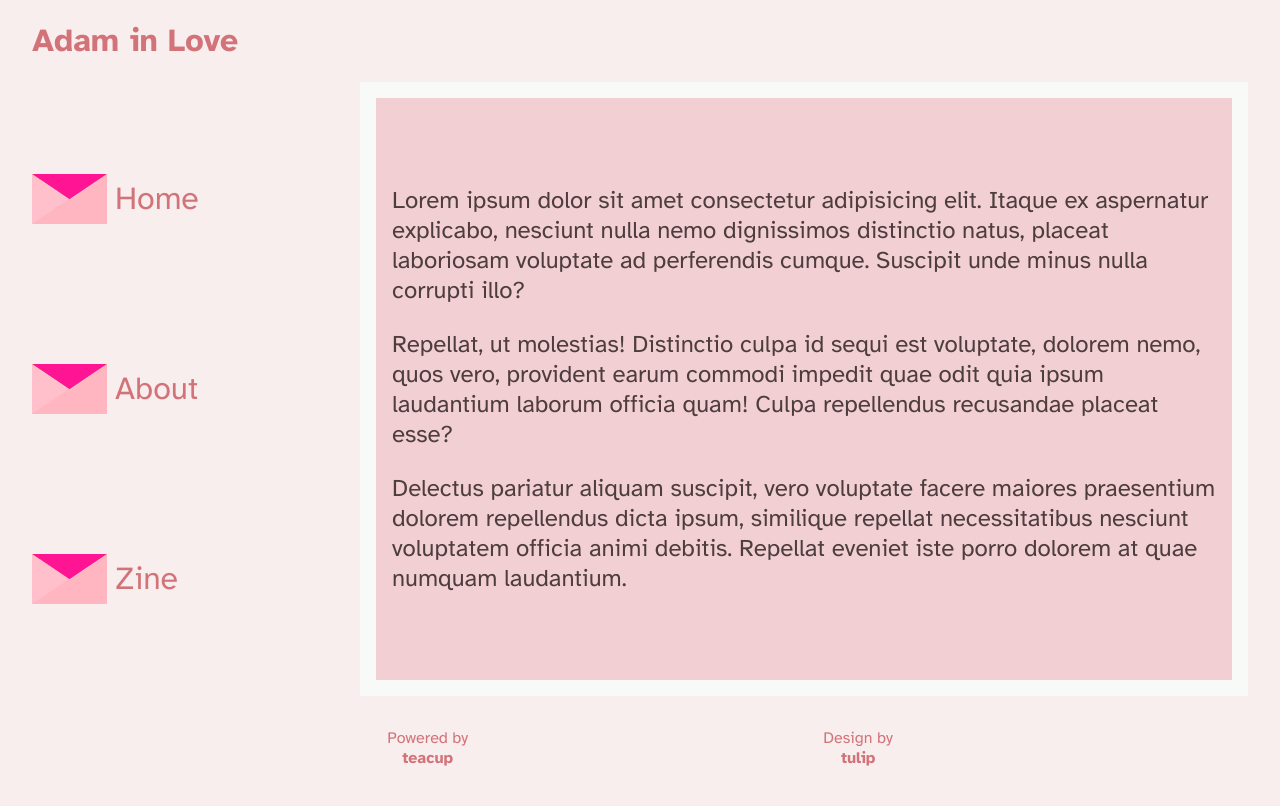
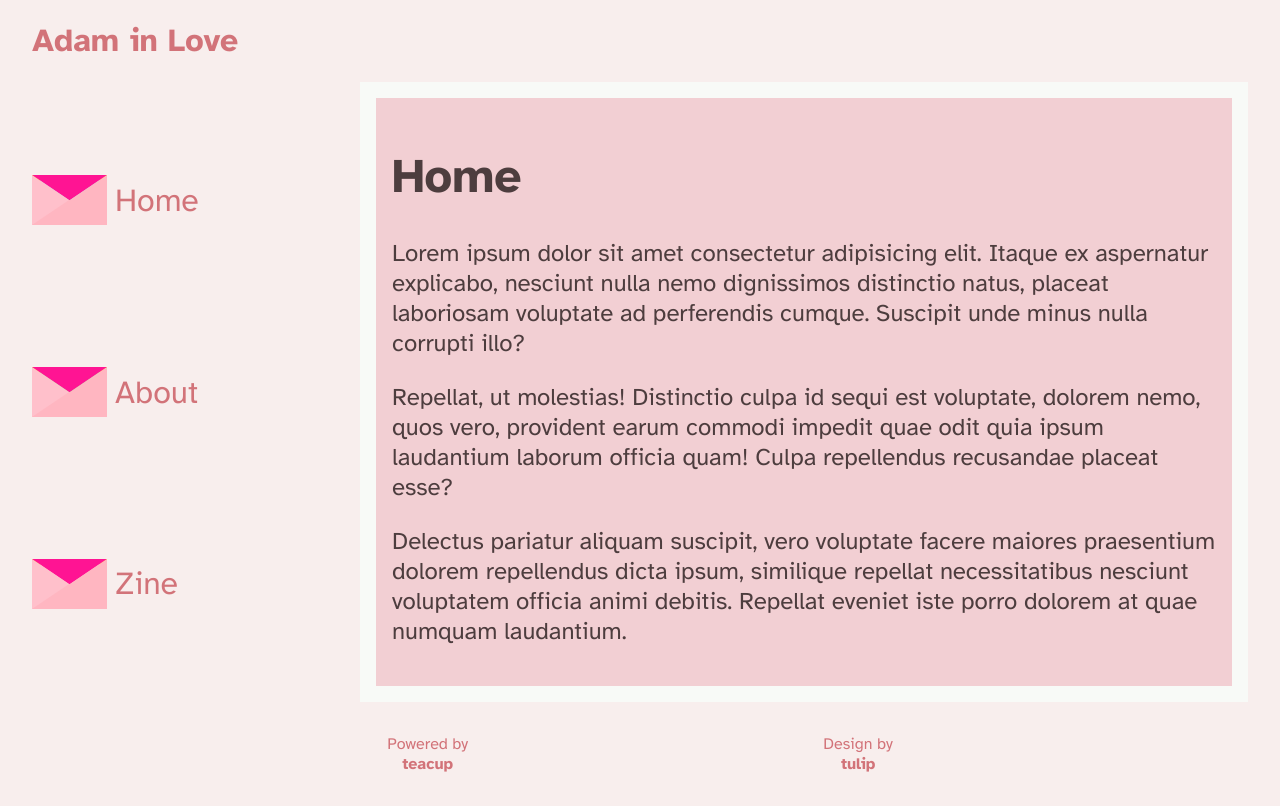
Before and after one commit to trulshj/adam-in-love-zine, a Next.js app: page / in a window 1280 px wide. Built offline with nearby package versions, Linux system fonts and the light colour scheme.

Commit message:
prettier

```diff
--- a/pages/index.tsx
+++ b/pages/index.tsx
@@ -7,11 +7,12 @@ const Home: NextPage = () => {
       <Head>
         <title>Adam in Love</title>
         <meta
-          name="description"
-          content="A zine about Adam from SK8 being in love <33"
+          name='description'
+          content='A zine about Adam from SK8 being in love <33'
         />
-        <link rel="icon" href="/favicon.ico" />
+        <link rel='icon' href='/favicon.ico' />
       </Head>
+      <h1>Home</h1>
       <p>
         Lorem ipsum dolor sit amet consectetur adipisicing elit. Itaque ex
         aspernatur explicabo, nesciunt nulla nemo dignissimos distinctio natus,
@@ -27,8 +28,8 @@ const Home: NextPage = () => {
       <p>
         Delectus pariatur aliquam suscipit, vero voluptate facere maiores
         praesentium dolorem repellendus dicta ipsum, similique repellat
-        necessitatibus nesciunt voluptatem officia animi debitis. Repellat
-        eveniet iste porro dolorem at quae numquam laudantium.
+        necessitatibus nesciunt voluptatem officia animi debitis. Repellat eveniet
+        iste porro dolorem at quae numquam laudantium.
       </p>
     </div>
   );
```
